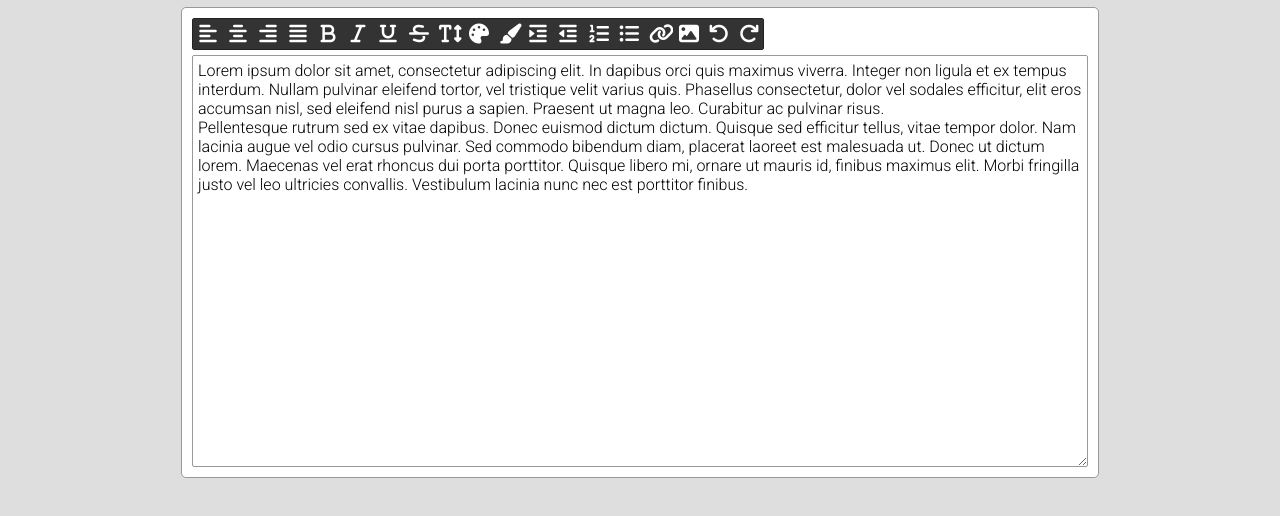
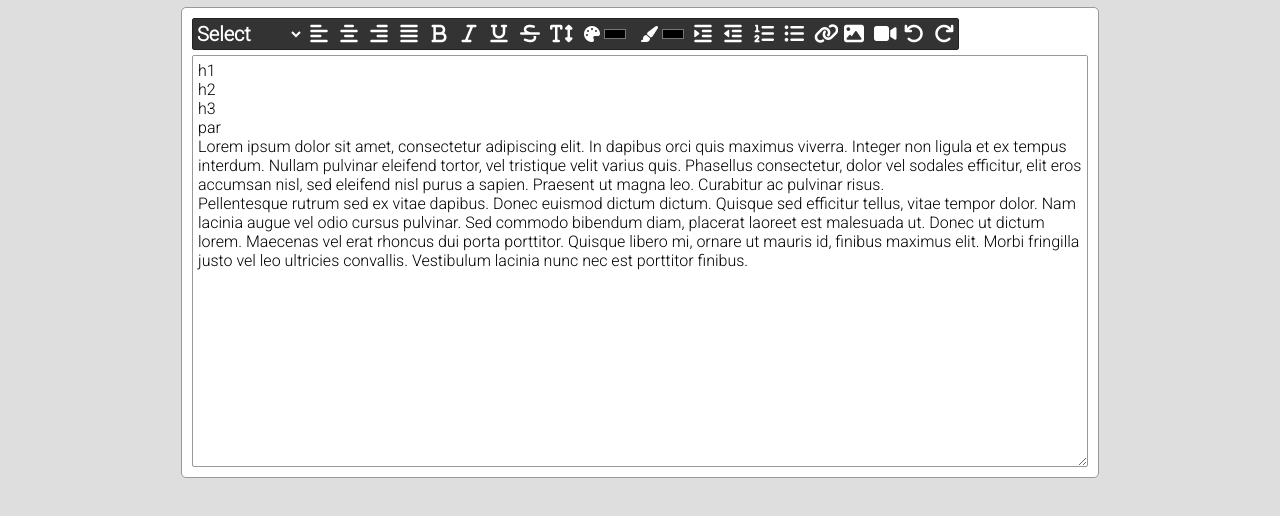
Before and after one commit to LucasFerrazSilva/rich-text-editor, a plain HTML site: page src/index.html in a window 1280 px wide. Shown: the part 62-578 px from the top of the page. Drawn offline with Linux system fonts and the light colour scheme.

Commit message:
Add video insertion and color picker

```diff
--- a/src/index.html
+++ b/src/index.html
@@ -14,19 +14,19 @@
     <body>
         <h1>Rich Text Editor</h1>
 
-        <!--
-            TODO:
-            - Pensar numa forma melhor de inserir imagem
-            - Inserir video
-            - Alterar texto (titulo 1, 2, 3, paragrafo, etc)
-            - Melhorar alteração de cores (fonte e fundo)
-
-            Documentação: https://developer.mozilla.org/pt-BR/docs/Web/API/Document/execCommand
-        -->
-
         <div id="rich-text-editor-div">
             <div id="toolbar">
                 <ul id="toolbar-list">
+                    <li>
+                        <select class="toolbar-button toolbar-select" data-command="formatBlock" >
+                            <option>Select</option>
+                            <option value="h1">Title 1</option>
+                            <option value="h2">Title 2</option>
+                            <option value="h3">Title 3</option>
+                            <option value="p">Paragraph</option>
+                        </select>
+                    </li>
+
                     <li>
                         <button type="button" class="toolbar-button" data-command="justifyleft">
                             <i class="fas fa-align-left"></i>
@@ -73,15 +73,13 @@
                             <i class="fas fa-text-height"></i>
                         </button>
                     </li>
-                    <li>
-                        <button type="button" class="toolbar-button" data-command="foreColor">
-                            <i class="fas fa-palette"></i>
-                        </button>
+                    <li class="toolbar-icon-input">
+                        <i class="fas fa-palette"></i>
+                        <input type="color" class="toolbar-color-input " data-command="foreColor" />
                     </li>
-                    <li>
-                        <button type="button" class="toolbar-button" data-command="hiliteColor">
-                            <i class="fas fa-paint-brush"></i>
-                        </button>
+                    <li class="toolbar-icon-input">
+                        <i class="fas fa-paint-brush"></i>
+                        <input type="color" class="toolbar-color-input " data-command="hiliteColor" />
                     </li>
 
                     <li>
@@ -117,6 +115,11 @@
                             <i class="fas fa-image"></i>
                         </button>
                     </li>
+                    <li>
+                        <button type="button" class="toolbar-button" data-command="insertVideo">
+                            <i class="fas fa-video"></i>
+                        </button>
+                    </li>
 
                     <li>
                         <button type="button" class="toolbar-button" data-command="undo">
@@ -132,6 +135,10 @@
             </div>
 
             <div id="output" contenteditable="true">
+                <p>h1</p>
+                <p>h2</p>
+                <p>h3</p>
+                <p>par</p>
                 <p>
                     Lorem ipsum dolor sit amet, consectetur adipiscing elit. In dapibus orci quis maximus viverra. Integer non ligula et ex tempus
                     interdum. Nullam pulvinar eleifend tortor, vel tristique velit varius quis. Phasellus consectetur, dolor vel sodales efficitur,
--- a/src/main.js
+++ b/src/main.js
@@ -1,5 +1,6 @@
 const output = document.querySelector('#output');
 const toolbarButtons = document.querySelectorAll('.toolbar-button');
+const colorInputs = document.querySelectorAll('.toolbar-color-input');
 
 toolbarButtons.forEach(button => {
     button.addEventListener('click', function() {
@@ -16,9 +17,32 @@ toolbarButtons.forEach(button => {
             document.execCommand(command, false, fontSize);
         } else if (command == 'insertImage') {
             let url = prompt('Enter the image url here: ');
-            document.execCommand(command, false, url);
+
+            if (url)
+                document.execCommand(command, false, url);
+        } else if (command == 'insertVideo') {
+            let iframe = prompt('Enter the YouTube iframe here: ');
+
+            if (iframe)
+                document.execCommand('insertHTML', false, iframe);
+        } else if (command == 'formatBlock') {
+            let tag = this.value;
+
+            if (tag)
+                document.execCommand(command, false, tag);
         } else {
             document.execCommand(command, false, null);
         }
     });
 });
+
+colorInputs.forEach(input => {
+    input.addEventListener('change', function() {
+        const command = input.dataset['command'];
+        const color = input.value;
+
+        console.log(command,color);
+
+        document.execCommand(command, false, color);
+    });
+});
--- a/src/style.css
+++ b/src/style.css
@@ -67,3 +67,38 @@ h1 {
     max-width: 300px;
     max-height: 300px;
 }
+
+.toolbar-select {
+    width: auto;
+    border: none;
+    outline: none;
+    font-weight: bold;
+}
+
+.toolbar-icon-input {
+    display: flex;
+    flex-direction: row;
+    align-items: center;
+    background-color: #333;
+    color: white;
+    padding-left: 10px;
+    justify-content: center;
+}
+
+.toolbar-color-input {
+    border: none;
+    cursor: pointer;
+    background-color: #333;
+    color: white;
+    width: 30px;
+    height: 20px;
+    font-size: 20px;
+}
+
+.toolbar-color-input:hover {
+    background-color: #222;
+}
+
+.toolbar-color-input:active {
+    background-color: #000;
+}
```
